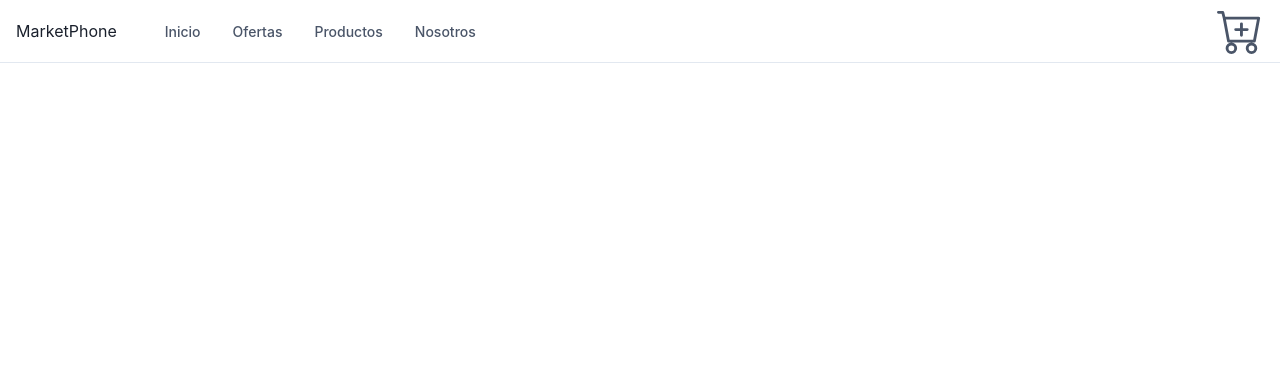
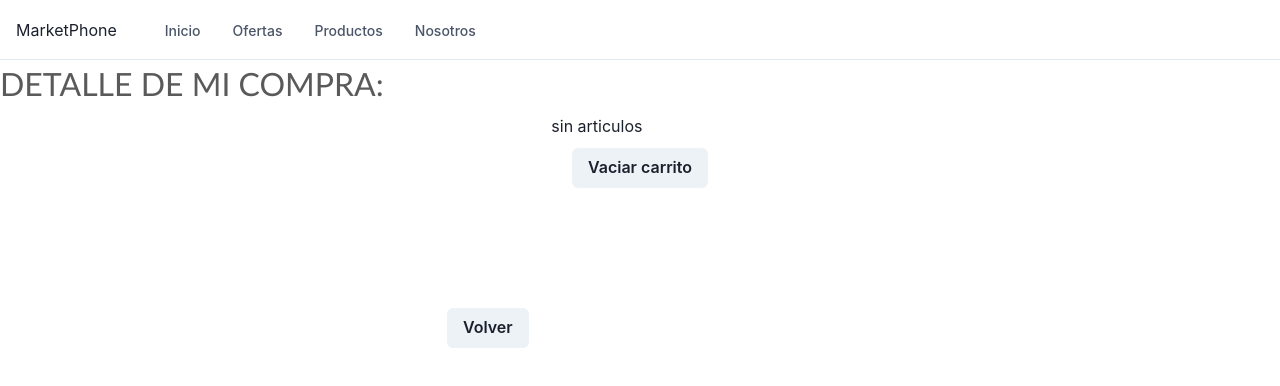
Before and after one commit to tomasschulteis/proyecto_tiendadecelulares_schulteistomas.io, a React (Create React App) app: page /Cart in a window 1280 px wide. Shown: the top 386 px of the page. Built offline with nearby package versions, Linux system fonts and the light colour scheme.

Commit message:
cartcontext y cart view

```diff
--- a/src/App.js
+++ b/src/App.js
@@ -1,24 +1,19 @@
-import Navbar from './components/Navbar/Navbar';
+
 import './App.css';
-import ItemListContainer from './components/ItemListContainer/ItemListContainer';
-import { ItemDetailContainer } from './components/ItemDetailContainer/ItemDetailContainer';
-import { BrowserRouter, Route, Routes } from 'react-router-dom';
+import Rutas from './components/routes/Rutas';
+import {CartProvider} from './components/Context/CartContext'
+
 
 
 
 function App() {
-  return (
-    <div className="App">
-      <BrowserRouter>
-      <Navbar/>
-      <Routes>
-      <Route path='/' element={<ItemListContainer greeting="Ofertas del mes de Agosto"/>} />
-      <Route path='/marca/:marcaId' element={<ItemListContainer greeting="Ofertas del mes de Agosto"/>} />
-      <Route path='/detalle/:detalleId' element={<ItemDetailContainer/>}/>
-      </Routes>
-      </BrowserRouter>
-    </div>
-  );
+  return(
+    <>
+      <CartProvider>
+        <Rutas/>
+      </CartProvider>
+    </>
+  )
 }
 
 export default App;
--- /dev/null
+++ b/src/components/Cart/Cart.jsx
@@ -0,0 +1,28 @@
+import { Button } from '@chakra-ui/react';
+import React, {useContext} from 'react'
+import { Link } from 'react-router-dom';
+import { Cartcontext } from '../Context/CartContext'
+import '../Cart/cart.css'
+
+export const Cart = () => {
+   const {items,removeItem,clear} = useContext(Cartcontext);
+
+   return (<>
+    <div className='titulo'>DETALLE DE MI COMPRA:</div>
+     {!items.length ? <h2>sin articulos <Link to="/"><Button className='iniciobtn'>Volver</Button></Link></h2> :
+     <>
+         <ol>
+           {items.map(((item,indx)=><li key={indx}>{item.modelo} - {item.quantity}<Button className='botonnremover' onClick={()=>removeItem(item.id)}>Remover</Button></li>))}
+         </ol>
+         <hr className='linea' ></hr>
+          <h3>Precio Final: = $ {items.reduce((pv,cv)=> pv + (cv.precio * cv.quantity),0)}</h3>
+     </>
+     }
+
+     <div>
+      <Button className='botonnvaciar' onClick={clear}>Vaciar carrito</Button>
+     </div>
+    </>
+  )
+}
+export default Cart
--- /dev/null
+++ b/src/components/Cart/cart.css
@@ -0,0 +1,47 @@
+
+.titulo{
+    color: #5a5a5a;
+    font-family: 'Gill Sans', 'Gill Sans MT', Calibri, 'Trebuchet MS', sans-serif;
+    font-size: 2em;
+    text-align: left;
+
+}
+
+
+.iniciobtn{
+    background-color: #e25a87;
+    right: 200px;
+    position: relative;
+    bottom: -200px;
+    color: #515151;
+
+}
+.iniciobtn:hover{
+    color: #e25a87;
+}
+
+.botonnvaciar{
+     background-color: #e6e6e6;
+    border-radius: 12px;
+    padding: 0.2rem;
+    color: #545454;
+}
+
+.botonnvaciar:hover{
+    color: #e25a87;
+}
+
+.botonnremover{
+    background-color: #c5c5c5;
+    border-radius: 12px;
+    padding: 0.2rem;
+    margin: 15px;
+    color: rgb(19, 19, 19);
+}
+
+.botonnremover:hover{
+    color: #e25a87;
+}
+.linea{
+    border-color: #e25a87;
+}
--- a/src/components/Cartwidget/Cartwidget.jsx
+++ b/src/components/Cartwidget/Cartwidget.jsx
@@ -1,7 +1,8 @@
-import React from 'react'
-
+import React, {useContext} from 'react'
+import { Cartcontext } from '../Context/CartContext'
 
 export default function Cartwidget() {
+  const {items} = useContext(Cartcontext);
   return (
     <button
     display={{ base: 'none', md: 'inline-flex' }}
@@ -17,7 +18,7 @@ export default function Cartwidget() {
        <path d="M9 5.5a.5.5 0 0 0-1 0V7H6.5a.5.5 0 0 0 0 1H8v1.5a.5.5 0 0 0 1 0V8h1.5a.5.5 0 0 0 0-1H9V5.5z"/>
       <path d="M.5 1a.5.5 0 0 0 0 1h1.11l.401 1.607 1.498 7.985A.5.5 0 0 0 4 12h1a2 2 0 1 0 0 4 2 2 0 0 0 0-4h7a2 2 0 1 0 0 4 2 2 0 0 0 0-4h1a.5.5 0 0 0 .491-.408l1.5-8A.5.5 0 0 0 14.5 3H2.89l-.405-1.621A.5.5 0 0 0 2 1H.5zm3.915 10L3.102 4h10.796l-1.313 7h-8.17zM6 14a1 1 0 1 1-2 0 1 1 0 0 1 2 0zm7 0a1 1 0 1 1-2 0 1 1 0 0 1 2 0z"/>
    </svg>
-
+    <span>{items.reduce((pv, cv)=> pv + cv.quantity,0)}</span>
   </button>
   )
 }
--- /dev/null
+++ b/src/components/Context/CartContext.jsx
@@ -0,0 +1,45 @@
+import React, { useState,createContext } from 'react'
+
+
+
+
+export const Cartcontext = createContext({})
+export function CartProvider({children}){
+
+  const [items,setItems] = useState([]);
+
+  function addItem(item,quantity){
+      console.log({...item,quantity})
+      if (isInCart(item.id)){
+        let aux =item;
+        let itemIndex = aux.indexof((element)=> element.id === item.id);
+        aux [itemIndex].quantity += quantity;
+        setItems([...aux])
+      }else{setItems([...items, {...item,quantity}]);}
+
+    }
+
+
+    function removeItem(itemId){
+      setItems(items.filter((element)=> element.id !=itemId))
+    }
+
+    function clear(){
+     setItems ([]);
+    }
+
+
+    function isInCart(itemId){
+      return items.find((element)=> element.id == itemId);
+
+    }
+
+
+
+
+  return (
+    <Cartcontext.Provider value={{addItem,removeItem,items,clear}}>
+      {children}
+    </Cartcontext.Provider>
+  )
+}
--- a/src/components/ItemCount/itemCount.css
+++ b/src/components/ItemCount/itemCount.css
@@ -20,22 +20,3 @@
     padding: 5px;
     color: aliceblue;}
 .buttondemenosymas:hover {background-color: rgb(136, 136, 136);}
-
-.buttonn {
-    background-color: #6da4c2;
-    border-radius: 12px;
-    margin: 20px;
-    align-items: center;
-    padding: 0.1rem;
-    box-sizing: border-box;
-    color: aliceblue;
-    font-size: 1.5rem;
-}
-.buttonn:hover {background-color: #888888;}
-.notif {
-    color: #817e7e;
-}
-hr{
-    height: 1px;
-  background-color: #817e7e;
-}
--- a/src/components/ItemDetail/ItemDetail.jsx
+++ b/src/components/ItemDetail/ItemDetail.jsx
@@ -1,15 +1,18 @@
 import './Itemdetail.css';
-import React, { useState } from 'react'
+import React, { useState,useContext } from 'react'
 import ItemCount from '../ItemCount';
 import { Link } from 'react-router-dom';
+import { Cartcontext } from '../Context/CartContext';
+
 
 export const ItemDetail =({data})=> {
 
-  const [count,counter] = useState(false)
-
+  const [count,counter] = useState(false);
+  const {addItem} = useContext(Cartcontext);
   const onAdd = (quantity) =>{
     counter (!count)
     console.log (`se agrego ${quantity} unidades`)
+    addItem(data,quantity)
   }
 
   return (
--- a/src/components/ItemDetail/Itemdetail.css
+++ b/src/components/ItemDetail/Itemdetail.css
@@ -20,3 +20,22 @@
 .textp{
     font-size: 1.5em;
 }
+
+.buttonn {
+    background-color: #6da4c2;
+    border-radius: 12px;
+    margin: 20px;
+    align-items: center;
+    padding: 0.1rem;
+    box-sizing: border-box;
+    color: aliceblue;
+    font-size: 1.5rem;
+}
+.buttonn:hover {background-color: #888888;}
+.notif {
+    color: #817e7e;
+}
+hr{
+    height: 1px;
+  background-color: #817e7e;
+}
--- a/src/components/ItemDetailContainer/ItemDetailContainer.jsx
+++ b/src/components/ItemDetailContainer/ItemDetailContainer.jsx
@@ -11,34 +11,32 @@ const productos = [
 ]
 
 export const ItemDetailContainer = () => {
-    const [data,setdata] = useState ({});
-    const {detalleId}= useParams();
 
-    useEffect(()=> {
-     const getdata = new Promise((resolve) => {
-      setTimeout(()=>{
+  const [data, setdata] = useState([]);
+  const { detalleId } = useParams();
+  const [loading, setLoading] = useState(true);
+
+  useEffect(() => {
+    const getdata = new Promise((resolve) => {
+      setTimeout(() => {
         resolve(productos);
-      },3000);
-     })
+        setLoading(!loading);
+      }, 3000);
+    });
 
-     getdata.then(res => setdata(res.find(producto=> producto.id === parseInt(detalleId))));
-    },[]);
+    getdata.then((res) =>
+      setdata(res.find((producto) => producto.id === parseInt(detalleId)))
+    );
 
-    const [loading, setLoading] = useState(false)
-    useEffect(()=>{
-     setLoading(true)
-     setTimeout(() => {
-      setLoading (false)
-
-    },3000)
-
-  },[])
-
-   return(
+  }, []);
+  return (
     <div>
-    <ClipLoader color={'#e25a87'} loading={loading}  size={150}/>
-    <ItemDetail data={data}/>
+      {loading ? (
+        <ClipLoader color={"#e25a87"} loading={loading} size={150} />
+      ) : (
+        <ItemDetail data={data} />
+      )}
     </div>
-   )
-}
+  );
+};
 export default ItemDetailContainer;
--- a/src/components/Navbar/Navbar.jsx
+++ b/src/components/Navbar/Navbar.jsx
@@ -1,3 +1,4 @@
+import React, {useContext} from 'react';
 import {
   Box,
   Flex,
@@ -20,12 +21,12 @@ import {
   ChevronDownIcon,
   ChevronRightIcon,
 } from '@chakra-ui/icons';
-
+import * as Router from 'react-router-dom'
 import Cartwidget from '../Cartwidget/Cartwidget';
-
+import { Cartcontext } from '../Context/CartContext';
 export default function Navbar() {
   const { isOpen, onToggle } = useDisclosure();
-
+  const {items} = useContext(Cartcontext);
   return (
     <Box>
       <Flex
@@ -52,13 +53,14 @@ export default function Navbar() {
           />
         </Flex>
         <Flex flex={{ base: 1 }} justify={{ base: 'center', md: 'start' }}>
+          <Router.Link to={"/"}>
            <Text
              textAlign={useBreakpointValue({ base: 'center', md: 'left' })}
              fontFamily={'heading'}
              color={useColorModeValue('gray.800', 'white')}>
              MarketPhone
            </Text>
-
+          </Router.Link>
           <Flex display={{ base: 'none', md: 'flex' }} ml={10}>
             <DesktopNav />
           </Flex>
@@ -69,7 +71,7 @@ export default function Navbar() {
           justify={'flex-end'}
           direction={'row'}
           spacing={6}>
-          <Cartwidget/>
+          {!!items.length && <Cartwidget/>}
         </Stack>
       </Flex>
 
--- /dev/null
+++ b/src/components/routes/Rutas.css
@@ -0,0 +1,38 @@
+.Rutas {
+    text-align: center;
+  }
+
+  .Rutas-logo {
+    height: 40vmin;
+    pointer-events: none;
+  }
+
+  @media (prefers-reduced-motion: no-preference) {
+    .App-logo {
+      animation: App-logo-spin infinite 20s linear;
+    }
+  }
+
+  .Rutas-header {
+    background-color: #282c34;
+    min-height: 100vh;
+    display: flex;
+    flex-direction: column;
+    align-items: center;
+    justify-content: center;
+    font-size: calc(10px + 2vmin);
+    color: white;
+  }
+
+  .Rutas-link {
+    color: #61dafb;
+  }
+
+  @keyframes Rutas-logo-spin {
+    from {
+      transform: rotate(0deg);
+    }
+    to {
+      transform: rotate(360deg);
+    }
+  }
--- a/src/components/routes/rutas.jsx
+++ b/src/components/routes/rutas.jsx
@@ -1,14 +1,26 @@
 import React from "react";
 import { BrowserRouter,Routes,Route } from "react-router-dom";
+import Navbar from '../Navbar/Navbar';
+import ItemListContainer from '../ItemListContainer/ItemListContainer';
+import { ItemDetailContainer } from '../ItemDetailContainer/ItemDetailContainer';
+import '../routes/Rutas.css';
+import Cart from "../Cart/Cart";
 
 const Rutas = () => {
-  <BrowserRouter>
-     <Routes>
-        <Route path="/" element="/"/>
-        <Route path="/" element="/"/>
-        <Route path="/" element="/"/>
-        <Route path="/" element="/"/>
-     </Routes>
-  </BrowserRouter>
+   return(
+  <>
+    <div className="Rutas">
+        <BrowserRouter>
+            <Navbar/>
+            <Routes>
+              <Route path='/' element={<ItemListContainer greeting="Ofertas del mes de Agosto"/>} />
+              <Route path='/marca/:marcaId' element={<ItemListContainer greeting="Ofertas del mes de Agosto"/>} />
+              <Route path='/detalle/:detalleId' element={<ItemDetailContainer/>}/>
+              <Route path="/Cart" element={<Cart/>}></Route>
+           </Routes>
+        </BrowserRouter>
+     </div>
+  </>
+   )
 }
 export default Rutas
```
Lines whose indentation alone changed are shown as unchanged.
